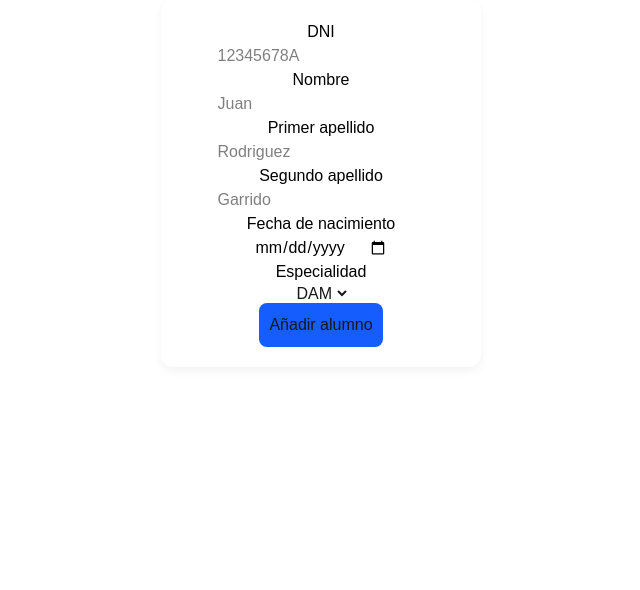
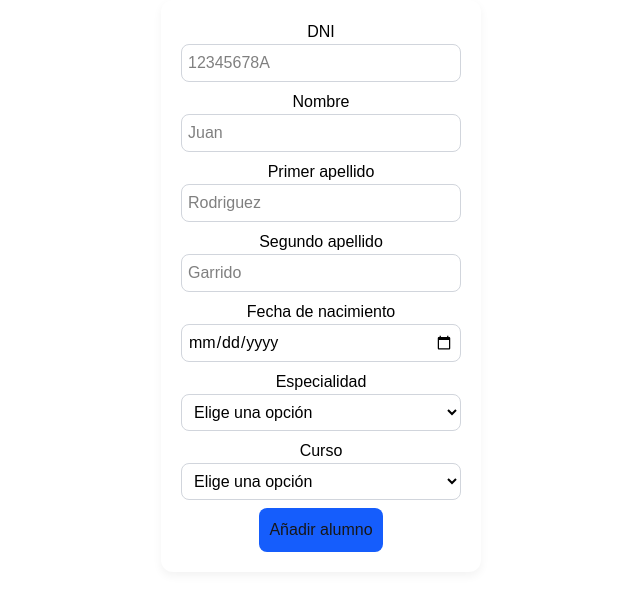
Before and after one commit to juanrodgarrido/alumnosReact, a Next.js app: page / in a window 1280 px wide. Shown: the top 590 px of the page, without its empty margins (319-959 px from the left). Built offline with nearby package versions, Linux system fonts and the light colour scheme.

Commit message:
Creados componentes atómicos y parte del formulario

```diff
--- a/app/page.tsx
+++ b/app/page.tsx
@@ -2,38 +2,44 @@
 
 import Button from "../components/Button";
 import Box from "../components/Box";
+import Label from "../components/Label";
+import Input from "../components/Input";
 
 export default function Home() {
   return (
     <div>
       <Box>
-        <label className="text-black">DNI</label>
-        <input
-          type="text"
-          className="text-black"
-          placeholder="12345678A"
-        ></input>
-        <label className="text-black">Nombre</label>
-        <input type="text" className="text-black" placeholder="Juan"></input>
-        <label className="text-black">Primer apellido</label>
-        <input
-          type="text"
-          className="text-black"
-          placeholder="Rodriguez"
-        ></input>
-        <label className="text-black">Segundo apellido</label>
-        <input type="text" className="text-black" placeholder="Garrido"></input>
-        <label className="text-black">Fecha de nacimiento</label>
-        <input type="date" className="text-black"></input>
-        <label className="text-black">Especialidad</label>
-        <select>
-          <option value="DAM" className="text-black">
+        <Label texto="DNI"></Label>
+        <Input type="text" placeholder="12345678A"></Input>
+        <Label texto="Nombre"></Label>
+        <Input type="text" placeholder="Juan"></Input>
+        <Label texto="Primer apellido"></Label>
+        <Input type="text" placeholder="Rodriguez"></Input>
+        <Label texto="Segundo apellido"></Label>
+        <Input type="text" placeholder="Garrido"></Input>
+        <Label texto="Fecha de nacimiento"></Label>
+        <Input type="date" placeholder=""></Input>
+        <Label texto="Especialidad"></Label>
+        <select defaultValue = "" className="text-black w-full mb-2 rounded-lg border border-gray-300 outline-none p-2">
+          <option value = "" disabled>Elige una opción</option>
+          <option value="DAM" >
             DAM
           </option>
-          <option value="DAW" className="text-black">
+          <option value="DAW" >
             DAW
           </option>
         </select>
+        <Label texto="Curso"></Label>
+        <select defaultValue = "" className="text-black w-full mb-2 rounded-lg border border-gray-300 outline-none p-2">
+          <option value = "" disabled>Elige una opción</option>
+          <option value="1" >
+            1º
+          </option>
+          <option value="2" >
+            2º
+          </option>
+        </select>
+
         <Button texto="Añadir alumno"></Button>
       </Box>
     </div>
--- /dev/null
+++ b/components/Input.tsx
@@ -0,0 +1,12 @@
+type Input = {
+    type: string,
+    placeholder: string
+}
+
+
+export default function Input({type, placeholder} : Input){
+
+    return(
+        <input type={type} className="text-black w-full mb-2 rounded-lg border border-gray-300 outline-none p-1.5" placeholder={placeholder}></input>
+    )
+}
--- /dev/null
+++ b/components/Label.tsx
@@ -0,0 +1,10 @@
+type Label = {
+    texto: string
+}
+
+
+export default function Label({texto} : Label){
+    return(
+        <label className="text-black">{texto}</label>
+    )
+}
```
Also changed, not shown: 1 other file (tests, documents, lock files or other folders).
